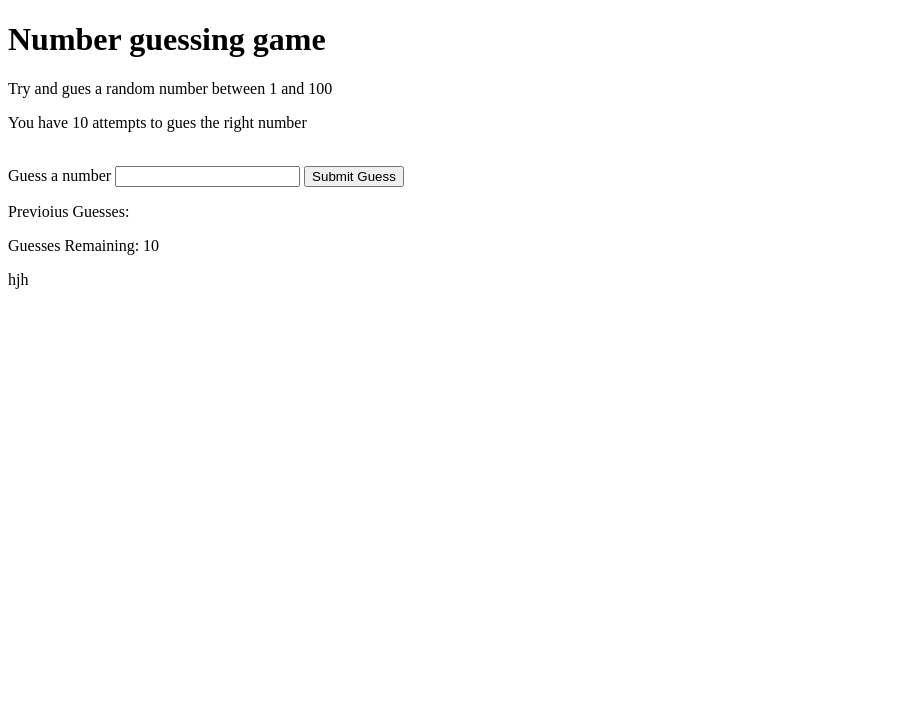
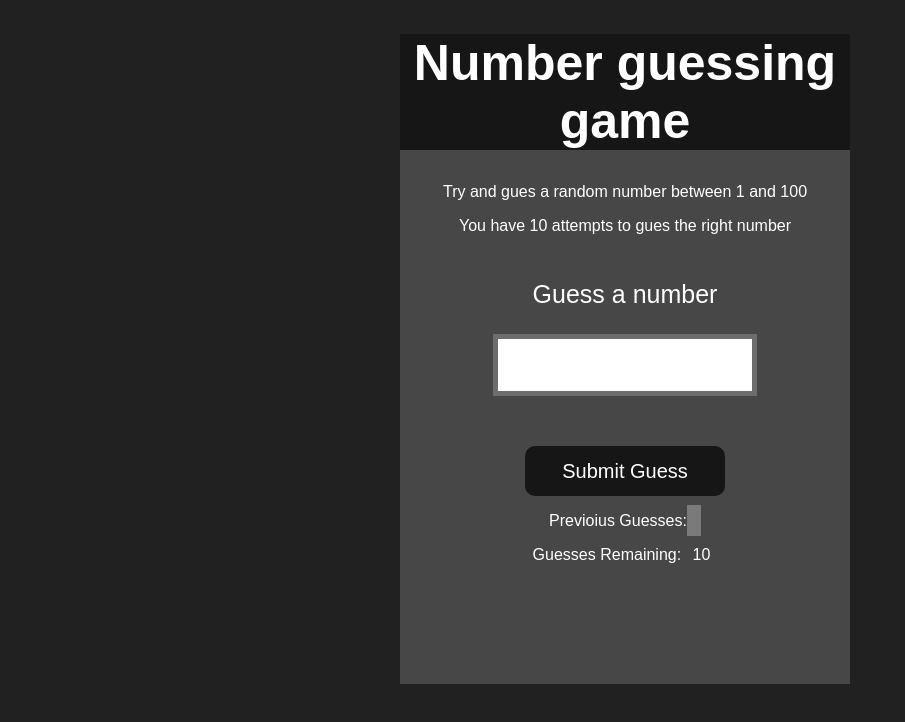
Before and after one commit to Akash-babu-creator/Javascript, a plain HTML site: page Projects/4_GuessTheNumber/index.html in a window 1280 px wide. Shown: the whole page, without its empty margins (0-905 px from the left). Drawn offline with Linux system fonts and the light colour scheme.

Commit message:
made some changes

```diff
--- a/Projects/4_GuessTheNumber/index.html
+++ b/Projects/4_GuessTheNumber/index.html
@@ -5,7 +5,7 @@
     <meta charset="UTF-8">
     <meta name="viewport" content="width=device-width, initial-scale=1.0">
     <title>Document</title>
-    <link rel="stylesheet" href="script.js">
+    <link rel="stylesheet" href="style.css">
 </head>
 
 <body>
@@ -24,7 +24,7 @@
             <p>Previoius Guesses:<span class="guesses"></span></p>
             <p>Guesses Remaining: <span class="lastResult">10</span>
             </p>
-            <p class="lowOrHi">hjh</p>
+            <p class="lowOrHi"></p>
 
         </div>
     </div>
--- a/Projects/4_GuessTheNumber/script.js
+++ b/Projects/4_GuessTheNumber/script.js
@@ -1,6 +1,4 @@
-
 let randomNumber = parseInt(Math.random() * 100 + 1);
-
 const submit = document.querySelector('#subt');
 const userInput = document.querySelector('#guessField');
 const guessSlot = document.querySelector('.guesses');
@@ -26,16 +24,16 @@ if (playGame) {
 
 function validateGuess(guess) {
   if (isNaN(guess)) {
-    alert('PLease enter a valid number');
+    alert('Please enter a valid number');
   } else if (guess < 1) {
-    alert('PLease enter a number more than 1');
+    alert('Please enter a greater than 1 ');
   } else if (guess > 100) {
-    alert('PLease enter a  number less than 100');
+    alert('Please enter a less than 100');
   } else {
     prevGuess.push(guess);
-    if (numGuess === 11) {
+    if (numGuess === 10) {
       displayGuess(guess);
-      displayMessage(`Game Over. Random number was ${randomNumber}`);
+      displayMessage(` Game over. Random number was ${randomNumber}`);
       endGame();
     } else {
       displayGuess(guess);
@@ -46,20 +44,19 @@ function validateGuess(guess) {
 
 function checkGuess(guess) {
   if (guess === randomNumber) {
-    displayMessage(`You guessed it right`);
+    displayMessage('You guesssed it right');
     endGame();
   } else if (guess < randomNumber) {
-    displayMessage(`Number is TOOO low`);
+    displayMessage('Number is tooo low');
   } else if (guess > randomNumber) {
-    displayMessage(`Number is TOOO High`);
+    displayMessage('Number is tooo high');
   }
 }
-
 function displayGuess(guess) {
   userInput.value = '';
   guessSlot.innerHTML += `${guess}, `;
   numGuess++;
-  remaining.innerHTML = `${11 - numGuess} `;
+  remaining.innerHTML = `${11 - numGuess}`;
 }
 
 function displayMessage(message) {
@@ -70,12 +67,11 @@ function endGame() {
   userInput.value = '';
   userInput.setAttribute('disabled', '');
   p.classList.add('button');
-  p.innerHTML = `<h2 id="newGame">Start new Game</h2>`;
+  p.innerHTML = ` <h2 id = "newGame">Start new Game</h2>`;
   startOver.appendChild(p);
   playGame = false;
   newGame();
 }
-
 function newGame() {
   const newGameButton = document.querySelector('#newGame');
   newGameButton.addEventListener('click', function (e) {
@@ -83,9 +79,9 @@ function newGame() {
     prevGuess = [];
     numGuess = 1;
     guessSlot.innerHTML = '';
-    remaining.innerHTML = `${11 - numGuess} `;
+    remaining.innerHTML = `${11 - numGuess}`;
     userInput.removeAttribute('disabled');
-    startOver.removeChild(p);
+    startOver.removeChild(p)
 
     playGame = true;
   });
--- a/Projects/4_GuessTheNumber/style.css
+++ b/Projects/4_GuessTheNumber/style.css
@@ -0,0 +1,91 @@
+html {
+  font-family: sans-serif;
+}
+
+body {
+  width: 300px;
+  max-width: 750px;
+  min-width: 480px;
+  margin: 0 auto;
+  background-color: #212121;
+}
+
+.lastResult {
+  color: white;
+  padding: 7px;
+}
+
+.guesses {
+  color: white;
+  padding: 7px;
+}
+
+button {
+  background-color: #141414;
+  color: #fff;
+  width: 250px;
+  height: 50px;
+  border-radius: 25px;
+  font-size: 30px;
+  border-style: none;
+  margin-top: 30px;
+  /* margin-left: 50px; */
+}
+
+#subt {
+  background-color: #161616;
+  color: #ffffff;
+  width: 200px;
+  height: 50px;
+  border-radius: 10px;
+  font-size: 20px;
+  border-style: none;
+  margin-top: 50px;
+  /* margin-left: 75px; */
+}
+
+#guessField {
+  color: #000;
+  width: 250px;
+  height: 50px;
+  font-size: 30px;
+  border-style: none;
+  margin-top: 25px;
+
+  /* margin-left: 50px; */
+  border: 5px solid #6c6d6d;
+  text-align: center;
+}
+
+#guess {
+  font-size: 55px;
+  /* margin-left: 90px; */
+  margin-top: 120px;
+  color: #fff;
+}
+
+.guesses {
+  background-color: #7a7a7a;
+}
+
+#wrapper {
+  box-sizing: border-box;
+  text-align: center;
+  width: 450px;
+  height: 650px;
+  background-color: #474747;
+  color: #fff;
+  font-size: 25px;
+}
+
+h1 {
+  background-color: #161616;
+
+  color: #fff;
+  text-align: center;
+}
+
+p {
+  font-size: 16px;
+  text-align: center;
+}
```
